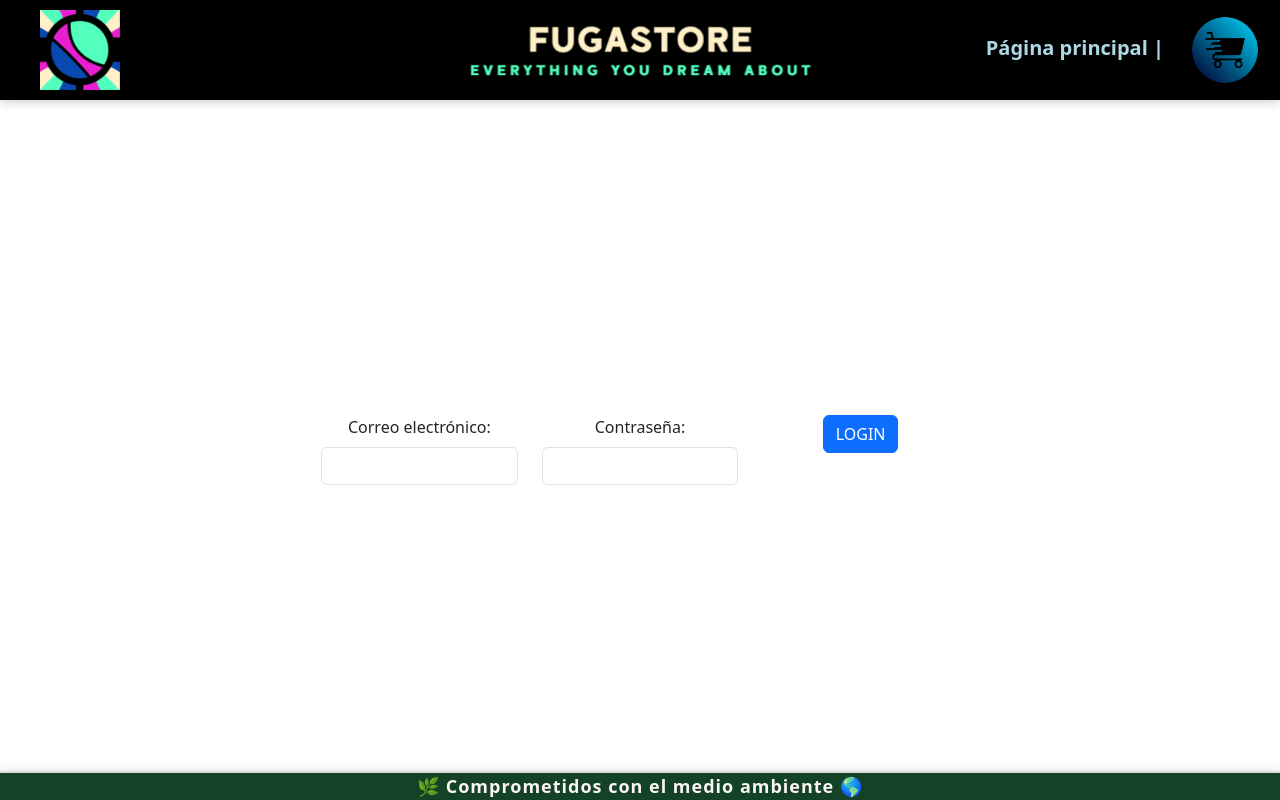
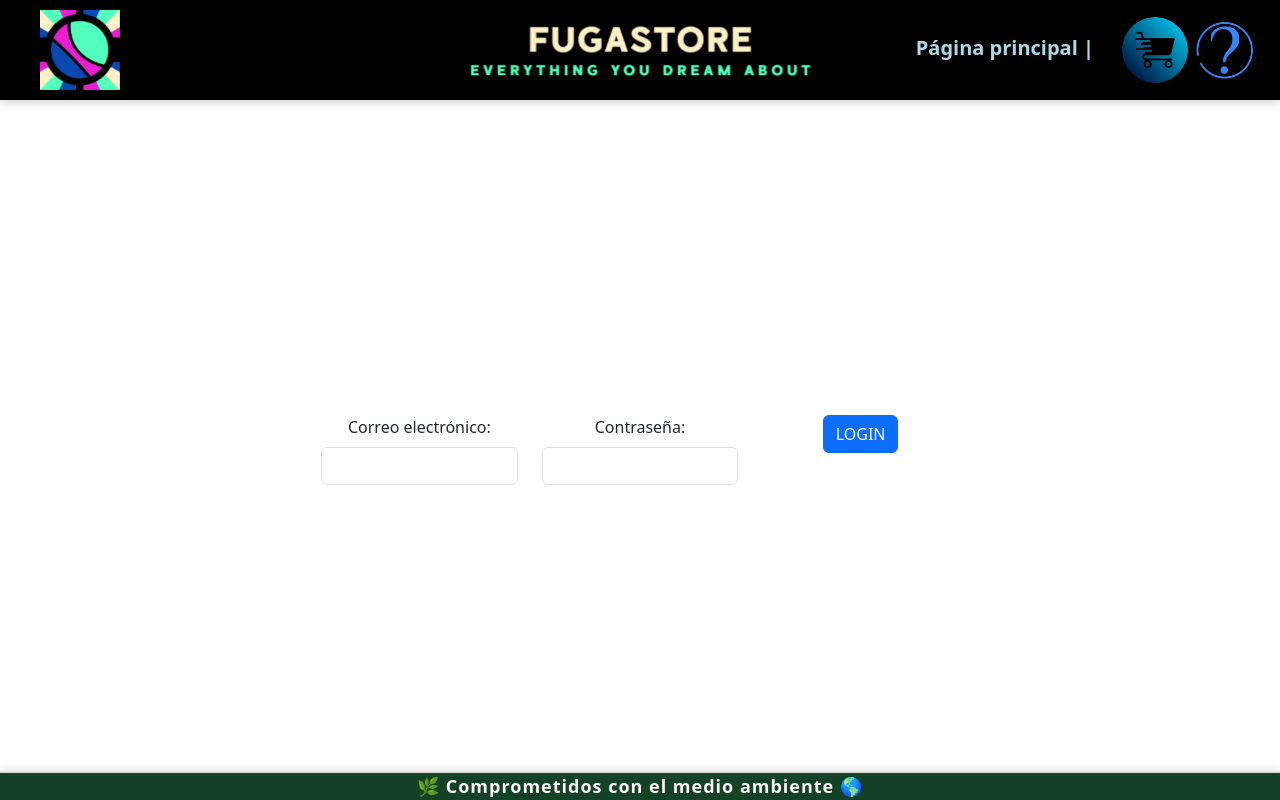
Before and after one commit to inesitalarr/webapp_react_JM-INES-2025, a React (Vite) app: page /login in a window 1280 px wide. Built offline with nearby package versions, Linux system fonts and the light colour scheme.

Commit message:
Added changing login image on header

```diff
--- a/src/components/UI/header.jsx
+++ b/src/components/UI/header.jsx
@@ -1,8 +1,20 @@
 import './header.css';
 import { Nav } from 'react-bootstrap';
 import { Link } from 'react-router'; // Cuidado, usa 'react-router-dom' no 'react-router'
+import { useContext } from 'react';
+import GlobalContext from '../../store/globalContext';
 
 function Header() {
+
+    const login = useContext(GlobalContext).login;
+
+    let parteLogin;
+    if (login) {
+        parteLogin = <img src='/imgs/icons/logged_in.png' alt='Login' width='70' />;
+    } else {
+        parteLogin = <img src='/imgs/icons/logged_out.png' alt='Login' width='70' />;
+    }
+
     return (
         <header className='header'>
             <div className='header-left'>
@@ -16,11 +28,16 @@ function Header() {
             <div className='header-right'>
                 <Nav>
                     <Nav.Item>
-                        <Link to='/' className='nav-link' style={{ color: '#ADD8E6', textDecoration: 'none', fontWeight: 'bold', fontSize: 20, margin: 10}}>Página principal    |</Link>
+                        <Link to='/' className='nav-link' style={{ color: '#ADD8E6', textDecoration: 'none', fontWeight: 'bold', fontSize: 20, margin: 10 }}>Página principal    |</Link>
                     </Nav.Item>
                     <Nav.Item>
                         <Link to='/carrito'>
                             <img src='/imgs/icons/carrito.png' alt='Carrito' width='70' />
+                        </Link>
+                    </Nav.Item>
+                    <Nav.Item>
+                        <Link to='/login'>
+                            {parteLogin}
                         </Link>
                     </Nav.Item>
                 </Nav>
--- a/src/pages/login.jsx
+++ b/src/pages/login.jsx
@@ -5,9 +5,7 @@ import axios from 'axios';
 
 function Login() {
 
-    const login = useContext(GlobalContext).login;
     const setLogin = useContext(GlobalContext).setLogin;
-    const username = useContext(GlobalContext).username;
     const setUsername = useContext(GlobalContext).setUsername;
 
     const [emailTemp, setEmailTemp] = useState('');
```
Also changed, not shown: public/imgs/icons/logged_in.png (added), public/imgs/icons/logged_out.png (added).
